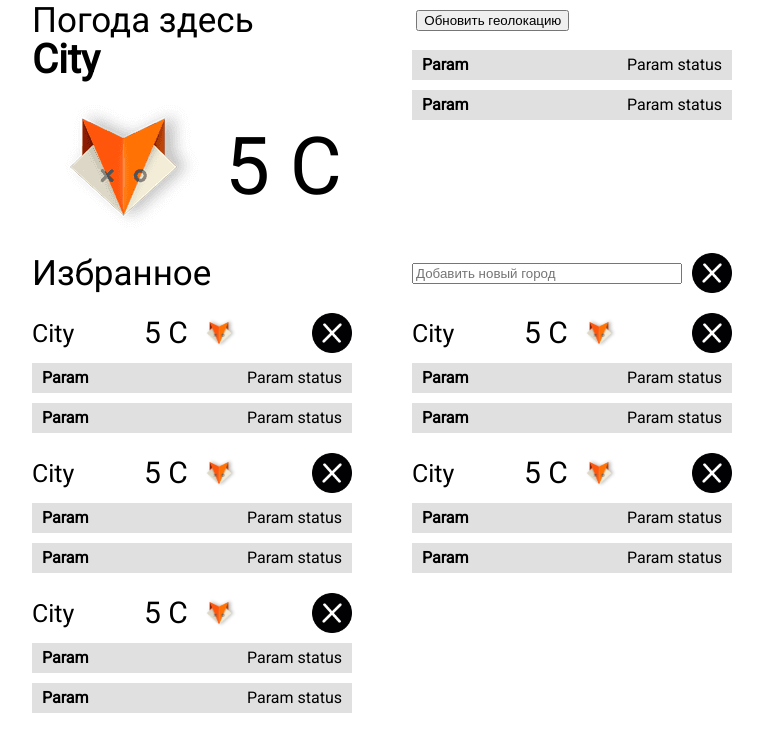
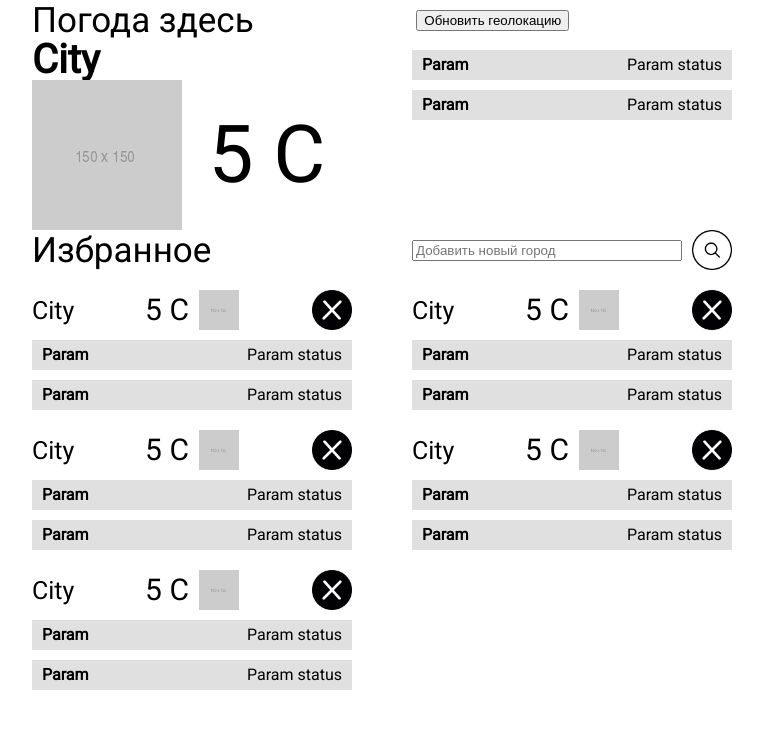
Before and after one commit to YahimaB/YahimaB.github.io, a plain HTML site: page index.html in a window 1280 px wide. Shown: the whole page, without its empty margins (258-1021 px from the left). Drawn offline with Linux system fonts and the light colour scheme.

Commit message:
Image update

```diff
--- a/index.html
+++ b/index.html
@@ -33,7 +33,7 @@
                     <h1>Погода здесь</h1>
                     <div class="close-btn-space">
                         <button type="button" class="desktop">Обновить геолокацию</button>
-                        <input type="image" class="mobile close-btn" src="assets/images/close_btn.png" />
+                        <input type="image" class="mobile close-btn" src="assets/images/refresh_btn.png" />
                     </div>
                 </div>
 
@@ -41,7 +41,7 @@
                     <div class="local-card-header">
                         <h2>City</h2>
                         <div class="local-card-header-content">
-                            <img src="assets/images/appfox.png" loading="lazy" alt="">
+                            <img src="assets/images/dumb.png" loading="lazy" alt="">
                             <p>5 C</p>
                         </div>
                     </div>
@@ -65,7 +65,7 @@
                     <h1>Избранное</h1>
                     <div class="search-area">
                         <input type="search" id="city-search" placeholder="Добавить новый город" style="width: 100%;">
-                        <input type="image" src="assets/images/close_btn.png" class="search-btn" />
+                        <input type="image" src="assets/images/search_btn.png" class="search-btn" />
                     </div>
                 </div>
 
@@ -75,7 +75,7 @@
                             <div class="card-header">
                                 <h3>City</h3>
                                 <p>5 C</p>
-                                <img src="assets/images/appfox.png" loading="lazy" alt="" class="image">
+                                <img src="assets/images/dumb.png" loading="lazy" alt="" class="image">
                                 <div class="close-btn-space">
                                     <input type="image" src="assets/images/close_btn.png" class="close-btn" />
                                 </div>
@@ -98,7 +98,7 @@
                             <div class="card-header">
                                 <h3>City</h3>
                                 <p>5 C</p>
-                                <img src="assets/images/appfox.png" loading="lazy" alt="" class="image">
+                                <img src="assets/images/dumb.png" loading="lazy" alt="" class="image">
                                 <div class="close-btn-space">
                                     <input type="image" src="assets/images/close_btn.png" class="close-btn" />
                                 </div>
@@ -121,7 +121,7 @@
                             <div class="card-header">
                                 <h3>City</h3>
                                 <p>5 C</p>
-                                <img src="assets/images/appfox.png" loading="lazy" alt="" class="image">
+                                <img src="assets/images/dumb.png" loading="lazy" alt="" class="image">
                                 <div class="close-btn-space">
                                     <input type="image" src="assets/images/close_btn.png" class="close-btn" />
                                 </div>
@@ -144,7 +144,7 @@
                             <div class="card-header">
                                 <h3>City</h3>
                                 <p>5 C</p>
-                                <img src="assets/images/appfox.png" loading="lazy" alt="" class="image">
+                                <img src="assets/images/dumb.png" loading="lazy" alt="" class="image">
                                 <div class="close-btn-space">
                                     <input type="image" src="assets/images/close_btn.png" class="close-btn" />
                                 </div>
@@ -167,7 +167,7 @@
                             <div class="card-header">
                                 <h3>City</h3>
                                 <p>5 C</p>
-                                <img src="assets/images/appfox.png" loading="lazy" alt="" class="image">
+                                <img src="assets/images/dumb.png" loading="lazy" alt="" class="image">
                                 <div class="close-btn-space">
                                     <input type="image" src="assets/images/close_btn.png" class="close-btn" />
                                 </div>
```
Also changed, not shown: assets/images/dumb.png (added), assets/images/refresh_btn.png (added), assets/images/search_btn.png (added).
